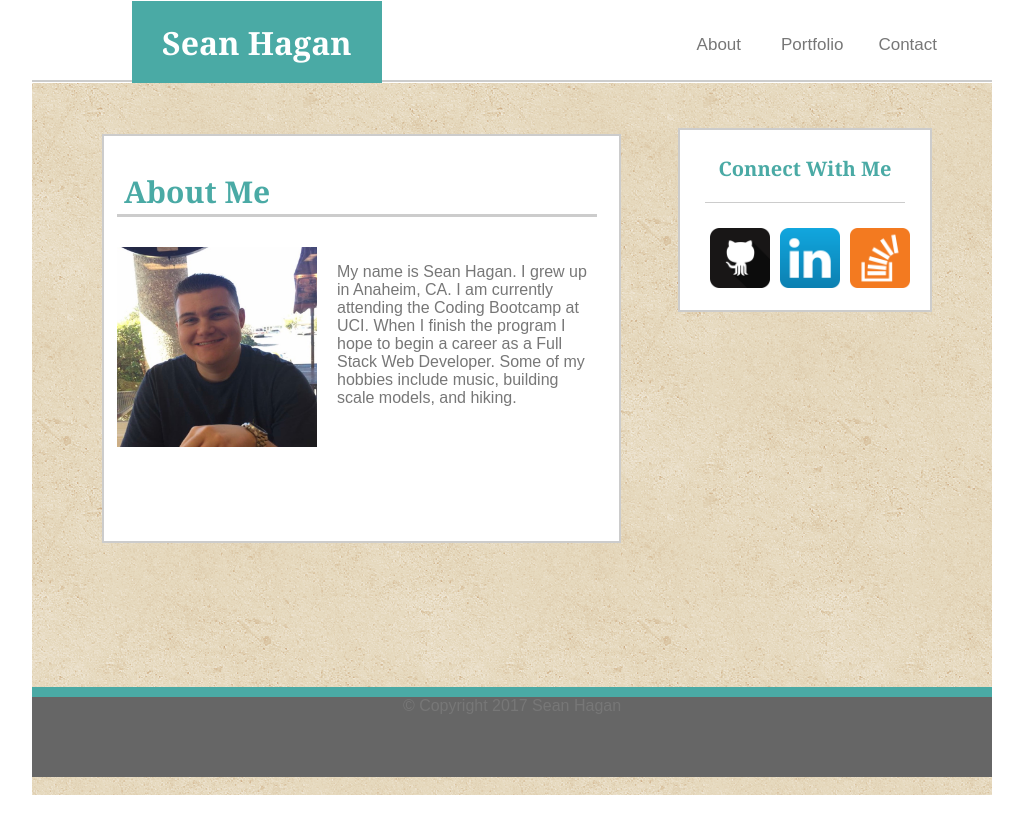
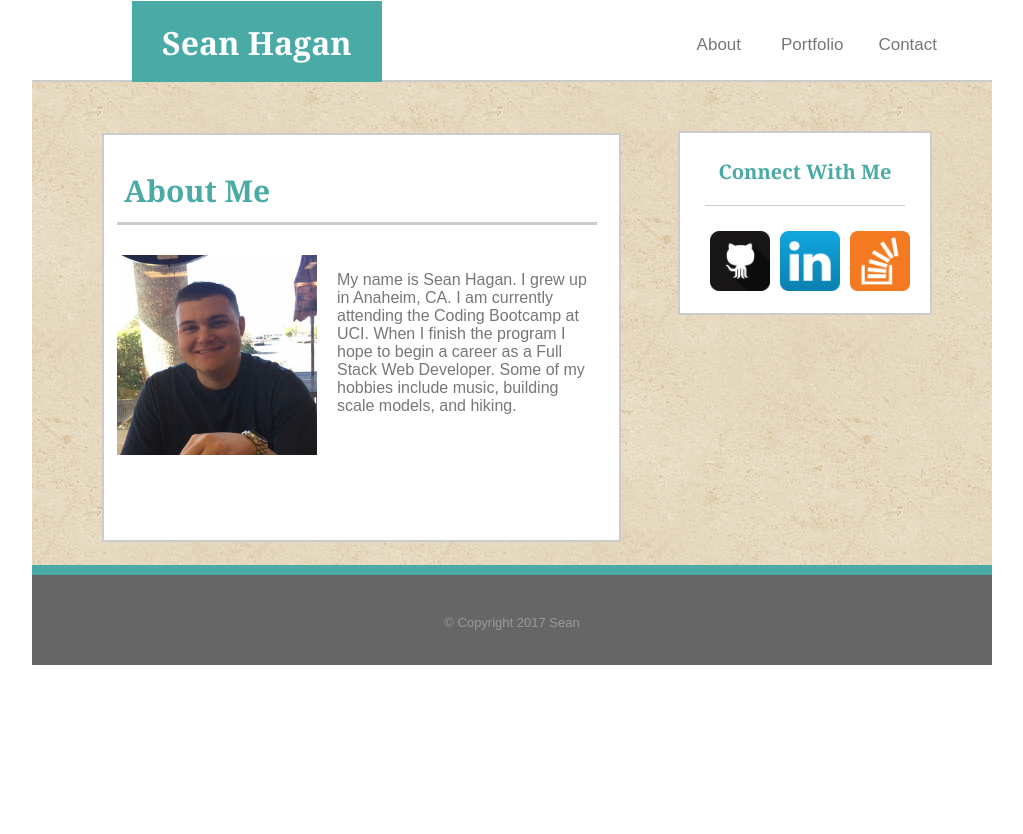
Before and after one commit to sphagan1088/Basic-Portfolio, a plain HTML site: page index.html in a window 1280 px wide. Shown: the top 834 px of the page, without its empty margins (128-1151 px from the left). Drawn offline with Linux system fonts and the light colour scheme.

Commit message:
finished index

```diff
--- a/assets/css/style.css
+++ b/assets/css/style.css
@@ -74,16 +74,16 @@ a {
 .section {
 
 	position: relative;
-	bottom:-1px;
+	bottom:0px;
 	width:960px;
-	height:712px;
+	height:540px;
 	background-image:url(../images/vintage-concrete.png);
 
 }
 
 .article {
 	position: relative;
-	bottom: 580px;
+	bottom: 400px;
 	left:85px;
 	width:480px;
 	border-top-width:3px;
@@ -153,7 +153,7 @@ h3 {
 
 aside {
 	position: relative;
-	bottom: 875px;
+	bottom: 700px;
 	right:60px;
 	background-color: #ffffff;
 	width: 250px;
@@ -193,14 +193,17 @@ footer {
 
 	text-align: center;
 	position: relative;
-	bottom: 500px;
+	bottom: 450px;
 	background-color: #666666;
 	width:960px;
-	height: 80px;
+	height: 40px;
 	clear: both;
 	font-family: 'Arial', 'Helvetica Neue', Helvetica, sans-serif;
-	color: #777777;
+	color: #999999;
 	border-top-style: solid;
 	border-top-color: #4aaaa5;
 	border-top-width: 10px;
+	padding-top: 40px;
+	padding-bottom: 10px;
+	font-size: 13px;
 }
--- a/index.html
+++ b/index.html
@@ -51,7 +51,7 @@ My name is Sean Hagan. I grew up in Anaheim, CA. I am currently attending the Co
   </aside>
 
 
-  <footer>&copy; Copyright 2017 Sean Hagan</footer>
+  <footer>&copy; Copyright 2017 Sean</footer>
 
 
 </body>
```
